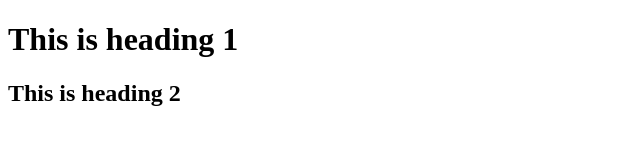
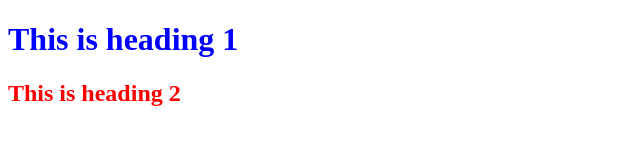
Before and after one commit to Mahreen-Asama/MobileComputing_lect-2, a plain HTML site: page index.html in a window 1280 px wide. Shown: the whole page, without its empty margins (0-640 px from the left). Drawn offline with Linux system fonts and the light colour scheme.

Commit message:
link of stylesheet added to html file

```diff
--- a/index.html
+++ b/index.html
@@ -5,6 +5,7 @@
     <meta http-equiv="X-UA-Compatible" content="IE=edge">
     <meta name="viewport" content="width=device-width, initial-scale=1.0">
     <title>Document</title>
+    <link rel="stylesheet" href="sheet.css">
 </head>
 <body>
     <h1>This is heading 1</h1>
```
